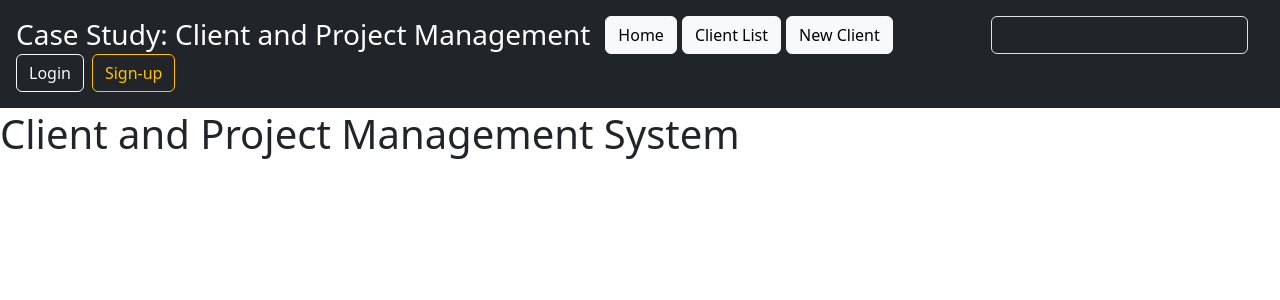
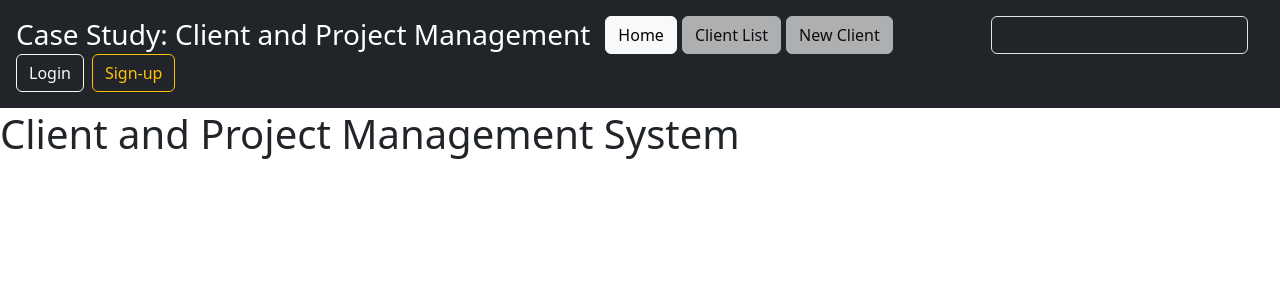
Before and after one commit to pmoore8412/Training-Case-Study-Client-and-Project-Management-frontend, a React (Vite) app: page / in a window 1280 px wide. Shown: the top 300 px of the page. Built offline with nearby package versions, Linux system fonts and the light colour scheme.

Commit message:
fixed an issue where the cookies where still present

```diff
--- a/src/App.jsx
+++ b/src/App.jsx
@@ -25,12 +25,12 @@ export default function App() {
     const [cookies, removeCookies] = useCookies()
 
     const handleUserLogout = () => {
-        removeCookies('user', {maxAge: 0})
+        removeCookies("user", {maxAge: 0})
         window.location.replace("/")
     }
 
     const handleAdminLogout = () => {
-        removeCookies('admin', {maxAge: 0})
+        removeCookies("admin", {maxAge: 0})
         window.location.replace("/")
     }
 
@@ -64,11 +64,20 @@ export default function App() {
     )
 
     let loginButton = <button type="button" className="btn btn-outline-light me-2" onClick={handleLoginShow}>Login</button>
+    let pathToClientList = <button type="button" className="btn btn-light new-button-custom" disabled >Client List</button>
+    let pathToNewClientForm = <button type="button" className="btn btn-light new-button-custom" disabled >New Client</button>
+    let signUpButton = <button type="button" className="btn btn-outline-warning">Sign-up</button>
 
-    if(cookies['user']) {
+    if(cookies['user'] && cookies['user'].admin === false) {
         loginButton = <button type="button" className="btn btn-outline-light me-2" onClick={handleUserLogout}>Logout</button>
-    } else if (cookies['admin']) {
+        pathToClientList = <Link to="/client/list"><button type="button" className="btn btn-light new-button-custom">Client List</button></Link>
+        pathToNewClientForm = <button type="button" className="btn btn-light new-button-custom" onClick={handleShow}>New Client</button>
+        signUpButton = <button type="button" className="btn btn-outline-warning">Update Profile</button>
+    } else if (cookies['admin'] && cookies['admin'].admin === true) {
         loginButton = <button type="button" className="btn btn-outline-light me-2" onClick={handleAdminLogout}>Logout</button>
+        pathToClientList = <Link to="/client/list"><button type="button" className="btn btn-light new-button-custom">Client List</button></Link>
+        pathToNewClientForm = <button type="button" className="btn btn-light new-button-custom" onClick={handleShow}>New Client</button>
+        signUpButton = <button type="button" className="btn btn-outline-warning">Update Profile</button>
     }
 
     return <>
@@ -84,8 +93,8 @@ export default function App() {
                     {formDisplayForNewClient}
                     <p className="d-flex align-items-center mb-3 mb-md-0 me-md-auto text-white text-decoration-none">
                         <Link to="/"><button type="button" className="btn btn-light new-button-custom">Home</button></Link>
-                        <Link to="/client/list"><button type="button" className="btn btn-light new-button-custom">Client List</button></Link>
-                        <button type="button" className="btn btn-light new-button-custom" onClick={handleShow}>New Client</button>
+                        {pathToClientList}
+                        {pathToNewClientForm}
                     </p>
                 </ul>
 
@@ -96,7 +105,7 @@ export default function App() {
                 <div className="text-end">
                     {formDisplayForLogin}
                     {loginButton}
-                    <button type="button" className="btn btn-outline-warning">Sign-up</button>
+                    {signUpButton}
                 </div>
             </div>
 
--- a/src/forms/loginForms/loginFormHook.jsx
+++ b/src/forms/loginForms/loginFormHook.jsx
@@ -22,11 +22,11 @@ export default function loginFormHook(initialValues, loginValidation) {
                     if (response.data.admin !== true) {
                         setCookies('user', response.data, {path: "/"})
                         alert("Login was successful. Welcome " + response.data.firstName + " " + response.data.lastName)
-                        window.location.replace("/")
+                        window.location.pathname = "./"
                     } else if (response.data.admin === true) {
                         setCookies('admin', response.data, {path: "/"})
                         alert("Admin login was successful. Welcome " + response.data.firstName + " " + response.data.lastName)
-                        window.location.replace("/")
+                        window.location.pathname = "./"
                     }
                 })
                 .catch(error => {
--- a/src/routes/root.jsx
+++ b/src/routes/root.jsx
@@ -6,9 +6,9 @@ export default function Root() {
 
     let logedIn = <h1>Client and Project Management System</h1>
 
-    if(cookies['user']) {
+    if(cookies['user'] && cookies['user'].admin === false) {
         logedIn = <h1>Welcome {cookies['user'].firstName} {cookies['user'].lastName}</h1>
-    } else if(cookies['admin']) {
+    } else if(cookies['admin'] && cookies['admin'].admin === true) {
         logedIn = <h1>Welcome Admin {cookies['admin'].firstName} {cookies['admin'].lastName}</h1>
     }
 
```
